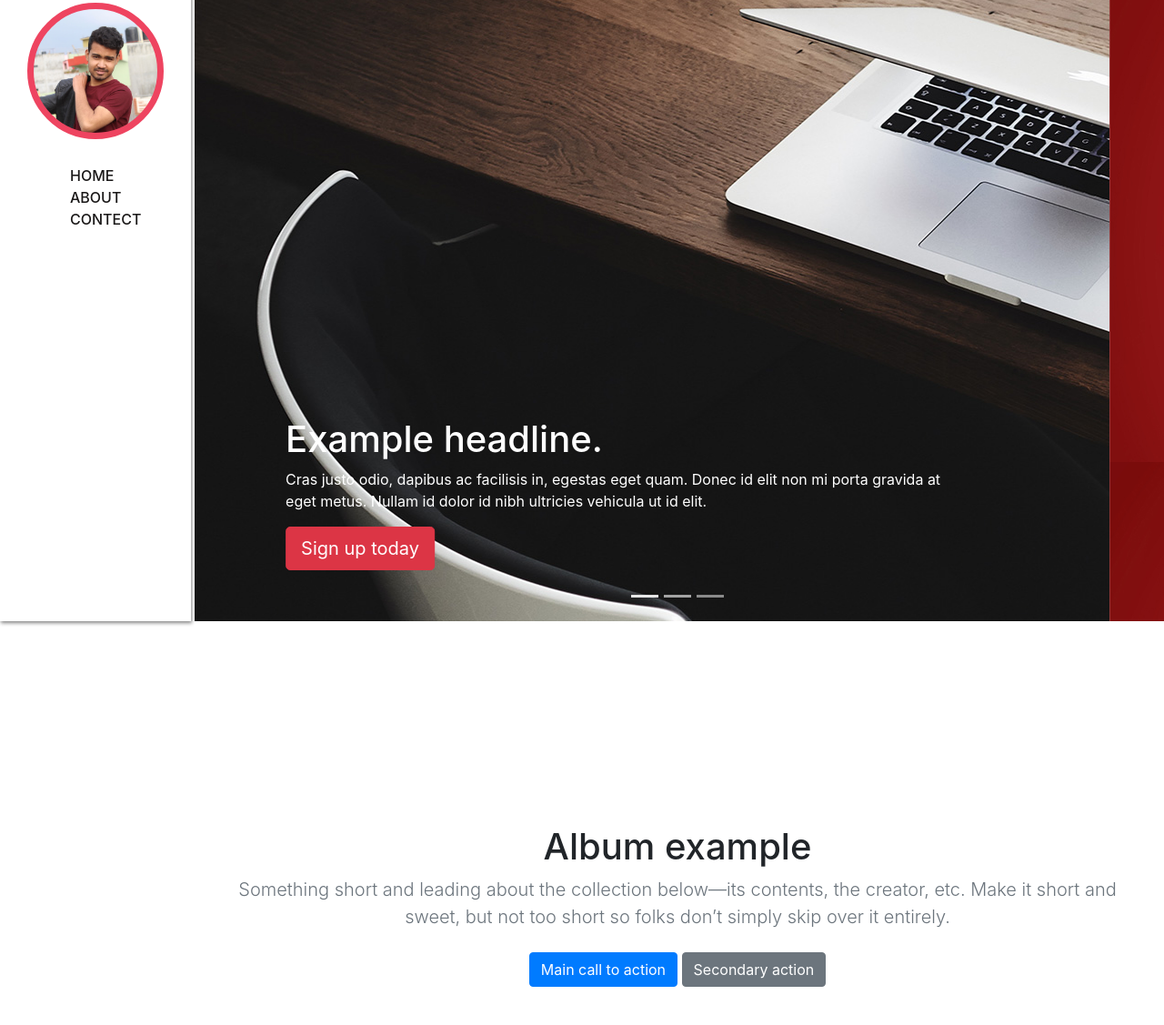
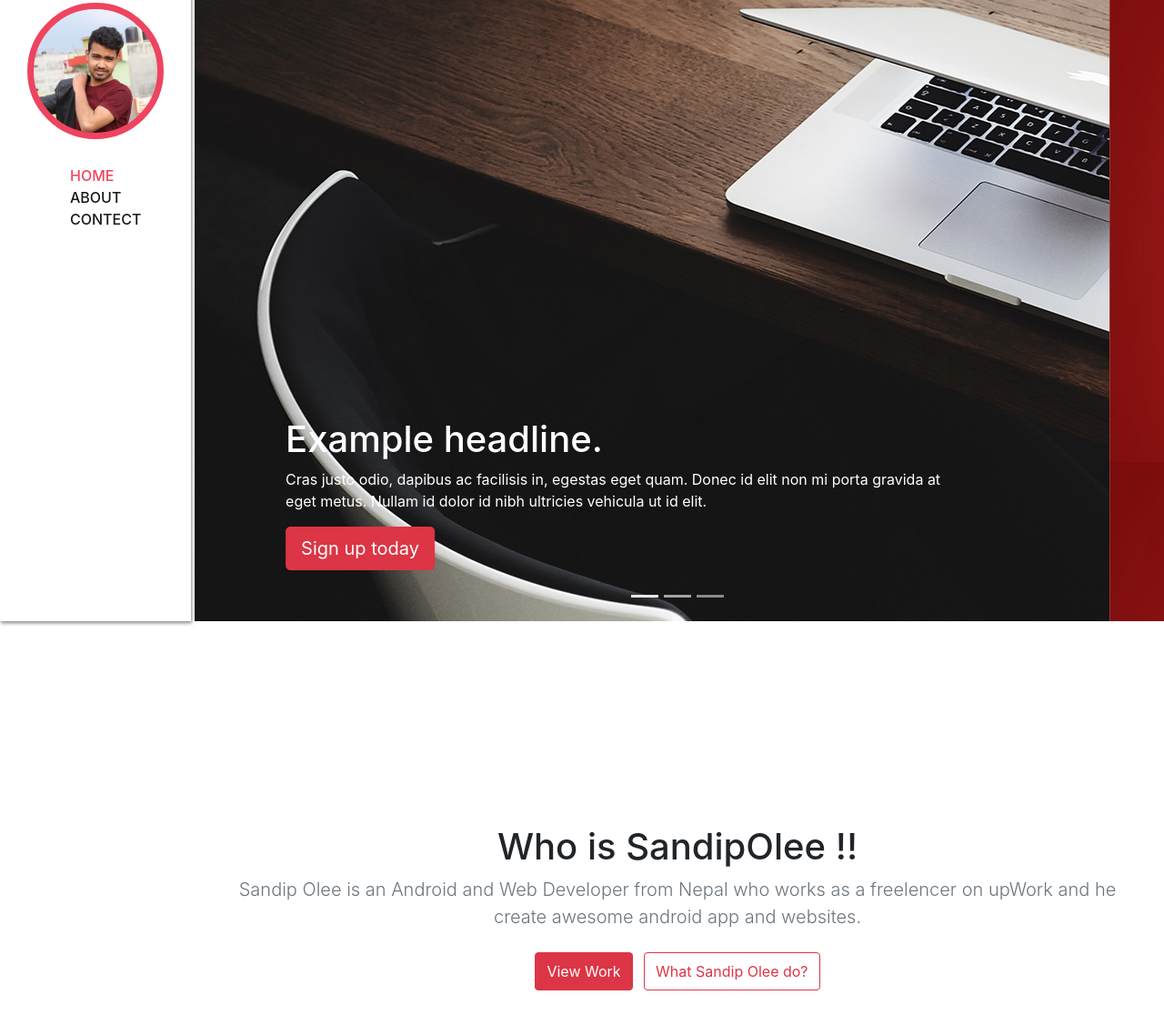
Before and after one commit to sandipolee/mark-1, a plain HTML site: page index.html in a window 1280 px wide. Shown: the part 117-1244 px from the top of the page at 91% size. Drawn offline with nearby package versions, Linux system fonts and the light colour scheme.

Commit message:
new text managed and its 10:41pm

```diff
--- a/css/custom.css
+++ b/css/custom.css
@@ -21,6 +21,13 @@ header {
   list-style: none;
   text-decoration: none;
   text-transform: uppercase;
+}
+.navbar li a:hover{
+  color: rgb(238, 68, 96);
+
+}
+#active{
+  color: rgb(238, 68, 96);
 }
 .navbar li a {
   font-weight: 500;
@@ -107,12 +114,14 @@ header {
     top: -100vh;
     left: 0vw;
     transform: none;
+    z-index: 998;
 
   }
   .closing{
     animation: nslide 800ms;
   }
   .toggle{
+    z-index: 998;
     padding:0px 0px 10px 35% ;
     position: absolute;
     background: #f2f2f2;
--- a/index.html
+++ b/index.html
@@ -20,7 +20,7 @@
     </div>
     <nav class="navbar">
       <ul>
-        <li> <a href="#home">Home</a></li>
+        <li> <a id="active" href="#home" >Home</a></li>
         <li> <a href="#">About</a></li>
         <li> <a href="#">Contect</a></li>
       </ul>
@@ -83,11 +83,11 @@
     <Section id="about">
     <div id="Aboutme" class="container py-4 pl-5 pr-5 text-center">
 
-        <h1>Album example</h1>
-        <p class="lead text-muted">Something short and leading about the collection below—its contents, the creator, etc. Make it short and sweet, but not too short so folks don’t simply skip over it entirely.</p>
+        <h1 class="tex-danger"> Who is SandipOlee !!</h1>
+        <p class="lead text-muted">Sandip Olee is an Android and Web Developer from Nepal who works as a freelencer on upWork and he  create awesome android app and websites.</p>
         <p>
-          <a href="#" class="btn btn-primary my-2">Main call to action</a>
-          <a href="#" class="btn btn-secondary my-2">Secondary action</a>
+          <a href="#" class="btn btn-danger my-2 py-2">View Work</a>
+          <a href="#" class="btn btn-outline-danger my-2 py-2 ml-2">What Sandip Olee do?</a>
         </p>
     </div>
       </Section>
```
